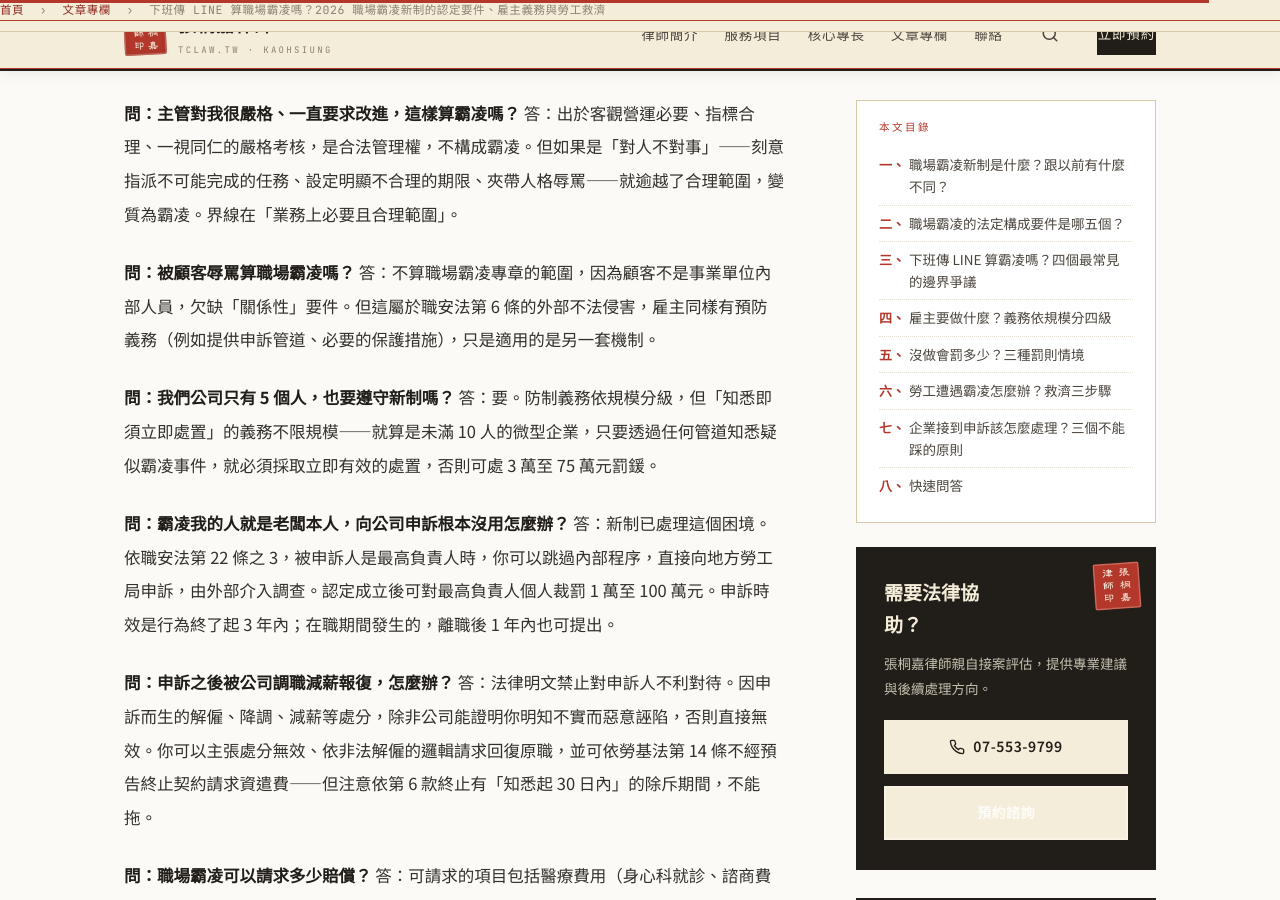
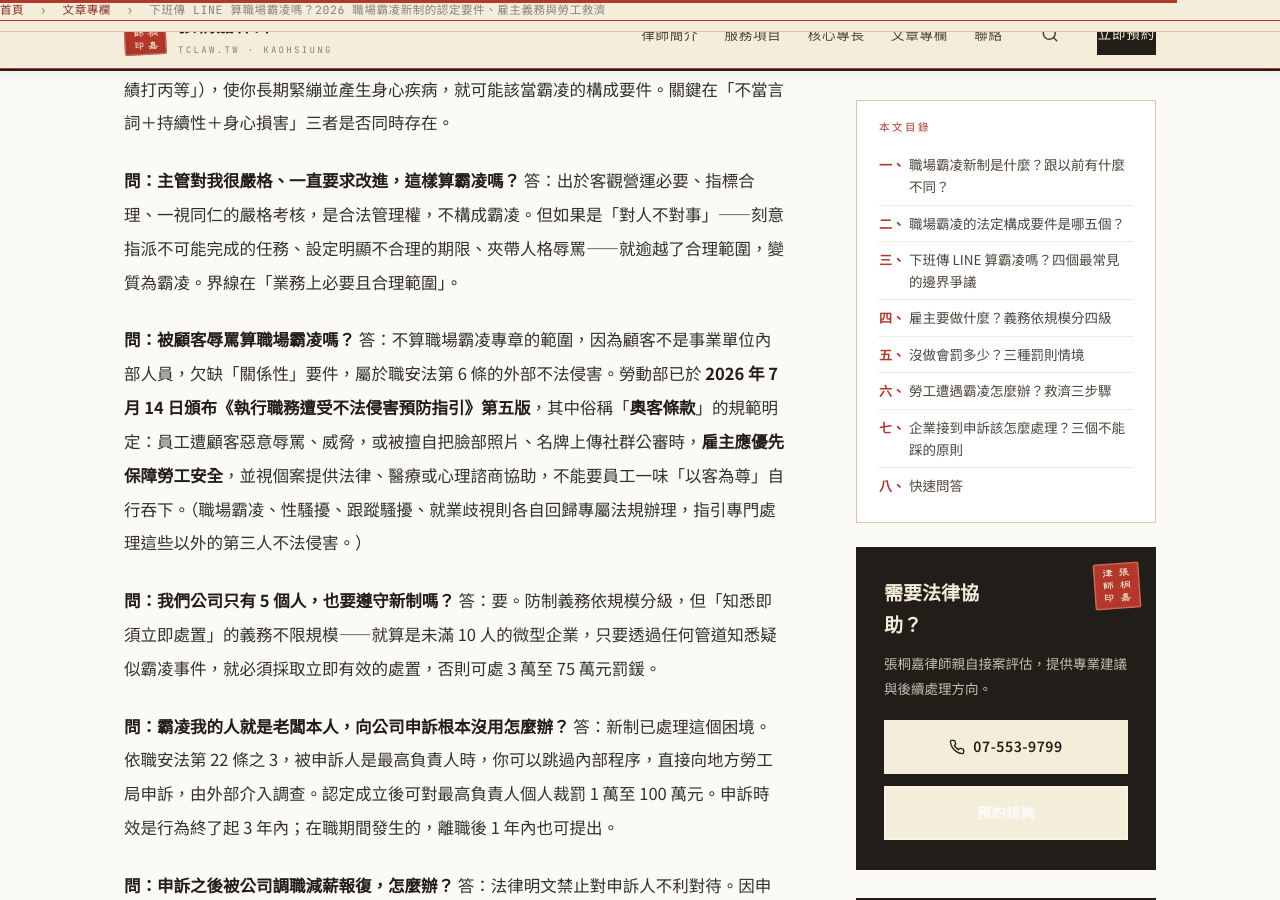
Before and after one commit to let0448/tclaw.tw, a Jekyll site: the page built from _posts/2026-07-04-workplace-bullying-legal-guide.md, in a window 1280 px wide and 900 px high, scrolled down 7564 px. Built offline with Jekyll 4.4.1, drawn with Linux system fonts in a browser that asks for light colours; some of the changed text lies outside the part shown.

Commit message:
update: 職場霸凌文補入 2026-07-14 第五版指引「奧客條款」
外部顧客不法侵害段落 + 快速問答補充勞動部第五版
《執行職務遭受不法侵害預防指引》奧客條款;雇主應優先
保障勞工安全、社群公審/強迫道歉規範。已聯網查證官方公告。

Co-Authored-By: Claude Opus 4.8 <noreply@anthropic.com>

```diff
--- a/_posts/2026-07-04-workplace-bullying-legal-guide.md
+++ b/_posts/2026-07-04-workplace-bullying-legal-guide.md
@@ -2,6 +2,7 @@
 title: "下班傳 LINE 算職場霸凌嗎？2026 職場霸凌新制的認定要件、雇主義務與勞工救濟"
 description: "2026 年 7 月 1 日職安法職場霸凌防治專章正式上路。張桐嘉律師解析五大法定構成要件、雇主的分級防制義務與罰鍰、以及受霸凌勞工的蒐證與救濟三步驟。"
 date: 2026-07-04
+last_modified: 2026-07-18
 category: 勞資爭議
 ---
 
@@ -35,7 +36,7 @@ category: 勞資爭議
 
 **第一，場域性——「勞工於勞動場所執行職務」。** 涵蓋實體辦公室、工區、出差外勤地點，並延伸到線上遠距工作的虛擬空間。主管在公務 LINE 群組反覆傳送人格貶損的謾罵訊息，該當；但兩名同事下班後在私人聊天室因感情糾紛互罵，與職務無關，不該當。
 
-**第二，關係性——「因其事業單位人員利用職務或權勢等關係」。** 行為人與被害人必須同屬一個事業單位（含雇主、主管、受僱勞工、派遣勞工）。不限於「上對下」，同儕集體排擠、甚至資深員工利用業務壟斷地位杯葛新主管的「下對上」都算。但**外部顧客**對櫃檯人員咆哮不算職場霸凌——顧客不是事業單位內部人員，那屬於職安法第 6 條的外部不法侵害，走的是另一套預防機制。
+**第二，關係性——「因其事業單位人員利用職務或權勢等關係」。** 行為人與被害人必須同屬一個事業單位（含雇主、主管、受僱勞工、派遣勞工）。不限於「上對下」，同儕集體排擠、甚至資深員工利用業務壟斷地位杯葛新主管的「下對上」都算。但**外部顧客**對櫃檯人員咆哮不算職場霸凌——顧客不是事業單位內部人員，那屬於職安法第 6 條的外部不法侵害，走的是另一套預防機制（勞動部已於 2026 年 7 月 14 日頒布《執行職務遭受不法侵害預防指引》第五版，針對顧客、民眾等第三人對員工的辱罵、暴力或社群公審，新增俗稱「奧客條款」的規範，明定雇主應優先保障勞工安全，詳見文末快速問答）。
 
 **第三，不當性——「逾越業務上必要且合理範圍」。** 這是「合理管理」與「霸凌」最關鍵的分界。主管針對報告的重大數據錯誤在會議上嚴厲糾正、限期修正，有客觀失誤事實為依據，屬合法管理權；但明知員工工作滿載，卻在下班前五分鐘無急迫事由地交辦大量報告、要求午夜前交出否則打不適任考績，手段與目的顯不成比例，該當不當性。
 
@@ -113,7 +114,7 @@ category: 勞資爭議
 答：出於客觀營運必要、指標合理、一視同仁的嚴格考核，是合法管理權，不構成霸凌。但如果是「對人不對事」——刻意指派不可能完成的任務、設定明顯不合理的期限、夾帶人格辱罵——就逾越了合理範圍，變質為霸凌。界線在「業務上必要且合理範圍」。
 
 **問：被顧客辱罵算職場霸凌嗎？**
-答：不算職場霸凌專章的範圍，因為顧客不是事業單位內部人員，欠缺「關係性」要件。但這屬於職安法第 6 條的外部不法侵害，雇主同樣有預防義務（例如提供申訴管道、必要的保護措施），只是適用的是另一套機制。
+答：不算職場霸凌專章的範圍，因為顧客不是事業單位內部人員，欠缺「關係性」要件，屬於職安法第 6 條的外部不法侵害。勞動部已於 **2026 年 7 月 14 日頒布《執行職務遭受不法侵害預防指引》第五版**，其中俗稱「**奧客條款**」的規範明定：員工遭顧客惡意辱罵、威脅，或被擅自把臉部照片、名牌上傳社群公審時，**雇主應優先保障勞工安全**，並視個案提供法律、醫療或心理諮商協助，不能要員工一味「以客為尊」自行吞下。（職場霸凌、性騷擾、跟蹤騷擾、就業歧視則各自回歸專屬法規辦理，指引專門處理這些以外的第三人不法侵害。）
 
 **問：我們公司只有 5 個人，也要遵守新制嗎？**
 答：要。防制義務依規模分級，但「知悉即須立即處置」的義務不限規模——就算是未滿 10 人的微型企業，只要透過任何管道知悉疑似霸凌事件，就必須採取立即有效的處置，否則可處 3 萬至 75 萬元罰鍰。
```
